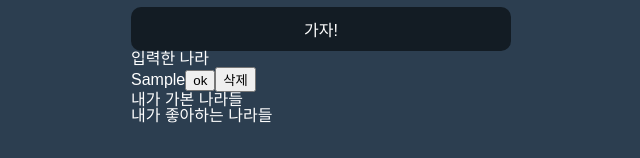
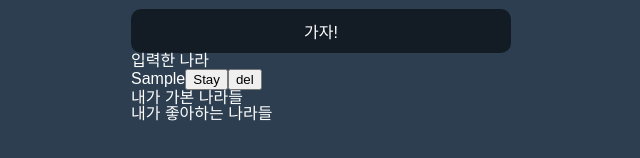
Before and after one commit to siri906/reactMaster_homework, a React (Create React App) app: page / in a window 1280 px wide. Both pictures are taken after typing "Sample" into the empty fields and a click on the button "가자!". Shown: the part 386-544 px from the top of the page, without its empty margins (319-959 px from the left). Built offline with nearby package versions, Linux system fonts and the light colour scheme.

Commit message:
localstorage 세팅 저장

```diff
--- a/src/Home.tsx
+++ b/src/Home.tsx
@@ -1,8 +1,8 @@
 import styled from "styled-components";
 import { useForm } from "react-hook-form";
-import { useRecoilState } from "recoil";
-import { countryState, ICountry } from "./atom";
-import { MouseEventHandler, ReactElement } from "react";
+import { useRecoilState, useRecoilValue, useSetRecoilState } from "recoil";
+import { countrySelector, countryState, ICountry } from "./atom";
+import { useEffect } from "react";
 
 const Box = styled.div`
   display: flex;
@@ -53,6 +53,7 @@ export default function Home() {
     formState: { errors },
   } = useForm<IFormData>();
   const [countryInfo, setCountryInfo] = useRecoilState(countryState);
+  const [countryStay, countryGo, countryLike] = useRecoilValue(countrySelector);
   const onSubmit = (data: IFormData) => {
     setCountryInfo((prev) => [{ text: data.country, id: Date.now(), category: "stay" }, ...prev]);
   };
@@ -63,21 +64,28 @@ export default function Home() {
     } = event;
 
     if (name === "del") {
-      const newList = countryInfo.filter((country) => country.id !== item.id);
-      setCountryInfo(newList);
-    } else if (name === "ok") {
-      // const newObj = {
-      //   id: item.id,
-      //   text: item.text,
-      //   category: "Go",
-      // };
-      //넌.. 왜 안돼?
-      // setCountryInfo((prev) => [ newObj , ...prev]);
-      setCountryInfo((prev) => [{ text: item.text, id: item.id, category: "Go" }]);
+      setCountryInfo((prev) => prev.filter((country) => country.id !== item.id));
+    } else if (name === "back") {
+      const newList: ICountry = { text: item.text, id: item.id, category: "stay" };
+      setCountryInfo((prev) => {
+        const targetIdx = prev.findIndex((country) => country.id === item.id);
+        return [...prev.slice(0, targetIdx), newList, ...prev.slice(targetIdx + 1)];
+      });
+    } else if (name === "ok" || name === "back_done") {
+      const newList: ICountry = { text: item.text, id: item.id, category: "Go" };
+      setCountryInfo((prev) => {
+        const targetIdx = prev.findIndex((country) => country.id === item.id);
+        return [...prev.slice(0, targetIdx), newList, ...prev.slice(targetIdx + 1)];
+      });
+    } else if (name === "like") {
+      const newList: ICountry = { text: item.text, id: item.id, category: "Like" };
+      setCountryInfo((prev) => {
+        const targetIdx = prev.findIndex((country) => country.id === item.id);
+        return [...prev.slice(0, targetIdx), newList, ...prev.slice(targetIdx + 1)];
+      });
     }
   };
 
-  console.log(countryInfo, "countryInfo");
   return (
     <Box>
       <h1>내가 가고 싶은 나라들</h1>
@@ -100,12 +108,47 @@ export default function Home() {
       </div>
       <div>
         <h2>입력한 나라</h2>
-        {countryInfo
-          .filter((item) => item.category === "stay")
-          .map((item, idx) => {
+        {countryStay.map((item) => {
           return (
-              <div key={idx}>
-                {item.text}
+            <div key={item.id}>
+              <span>{item.text}</span>
+              {item.category === "stay" && (
+                <>
+                  <button name="ok" onClick={(event) => onClickFn(event, item)}>
+                    Stay
+                  </button>
+                  <button name="del" onClick={(event) => onClickFn(event, item)}>
+                    del
+                  </button>
+                </>
+              )}
+              {item.category === "Go" && (
+                <>
+                  <button name="like" onClick={(event) => onClickFn(event, item)}>
+                    go 좋아하는 나라
+                  </button>
+                  <button name="back" onClick={(event) => onClickFn(event, item)}>
+                    go 입력한 나라
+                  </button>
+                </>
+              )}
+              {item.category === "Like" && (
+                <>
+                  <button name="back_done" onClick={(event) => onClickFn(event, item)}>
+                    Like 가본 나라
+                  </button>
+                </>
+              )}
+            </div>
+          );
+        })}
+      </div>
+      <div>
+        <h2>내가 가본 나라들</h2>
+        {countryGo.map((item) => {
+          return (
+            <div key={item.id}>
+              <div>{item.text}</div>
               {item.category === "stay" && (
                 <>
                   <button name="ok" onClick={(event) => onClickFn(event, item)}>
@@ -116,7 +159,6 @@ export default function Home() {
                   </button>
                 </>
               )}
-
               {item.category === "Go" && (
                 <>
                   <button name="like" onClick={(event) => onClickFn(event, item)}>
@@ -127,48 +169,6 @@ export default function Home() {
                   </button>
                 </>
               )}
-
-                {item.category === "Like" && (
-                  <>
-                    <button name="back_done" onClick={(event) => onClickFn(event, item)}>
-                      go 가본 나라
-                    </button>
-                  </>
-                )}
-              </div>
-            );
-          })}
-      </div>
-      <div>
-        <h2>내가 가본 나라들</h2>
-        {countryInfo
-          .filter((item) => item.category === "Go")
-          .map((item, idx) => {
-            return (
-              <div key={idx}>
-                {item.text}
-                {item.category === "stay" && (
-                  <>
-                    <button name="ok" onClick={(event) => onClickFn(event, item)}>
-                      ok
-                    </button>
-                    <button name="del" onClick={(event) => onClickFn(event, item)}>
-                      삭제
-                    </button>
-                  </>
-                )}
-
-                {item.category === "Go" && (
-                  <>
-                    <button name="like" onClick={(event) => onClickFn(event, item)}>
-                      go 좋아하는 나라
-                    </button>
-                    <button name="back" onClick={(event) => onClickFn(event, item)}>
-                      go 입력한 나라
-                    </button>
-                  </>
-                )}
-
               {item.category === "Like" && (
                 <>
                   <button name="back_done" onClick={(event) => onClickFn(event, item)}>
@@ -182,12 +182,10 @@ export default function Home() {
       </div>
       <div>
         <h2>내가 좋아하는 나라들</h2>
-        {countryInfo
-          .filter((item) => item.category === "Like")
-          .map((item, idx) => {
+        {countryLike.map((item) => {
           return (
-              <div key={idx}>
-                {item.text}
+            <div key={item.id}>
+              <div>{item.text}</div>
               {item.category === "stay" && (
                 <>
                   <button name="ok" onClick={(event) => onClickFn(event, item)}>
@@ -198,7 +196,6 @@ export default function Home() {
                   </button>
                 </>
               )}
-
               {item.category === "Go" && (
                 <>
                   <button name="like" onClick={(event) => onClickFn(event, item)}>
@@ -209,7 +206,6 @@ export default function Home() {
                   </button>
                 </>
               )}
-
               {item.category === "Like" && (
                 <>
                   <button name="back_done" onClick={(event) => onClickFn(event, item)}>
--- a/src/atom.ts
+++ b/src/atom.ts
@@ -9,10 +9,19 @@ export interface ICountry {
 export const countryState = atom<ICountry[]>({
   key: "CountryList",
   default: [],
+  effects: [
+    ({ setSelf, onSet }) => {
+      const savedData = localStorage.getItem("countryInfo");
+      if (savedData) setSelf(JSON.parse(savedData));
+      onSet((newValue, _, isReset) => {
+        isReset ? localStorage.removeItem("countryInfo") : localStorage.setItem("countryInfo", JSON.stringify(newValue));
+      });
+    },
+  ],
 });
 
-export const countrySelectro = selector({
-  key: "CountrySelector",
+export const countrySelector = selector({
+  key: "CountrySelectorList",
   get: ({ get }) => {
     const countryList = get(countryState);
     // stay, go, like
```
Lines whose indentation alone changed are shown as unchanged.
